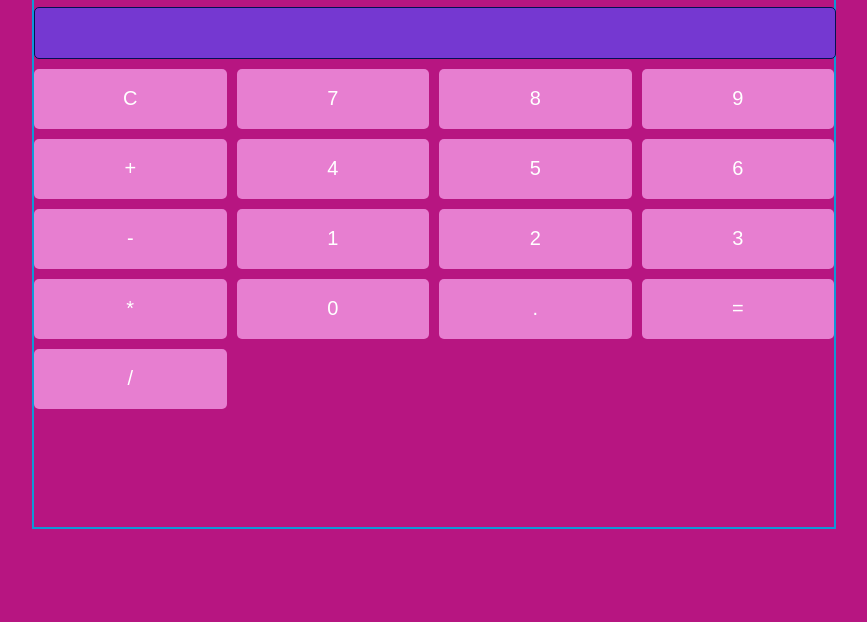
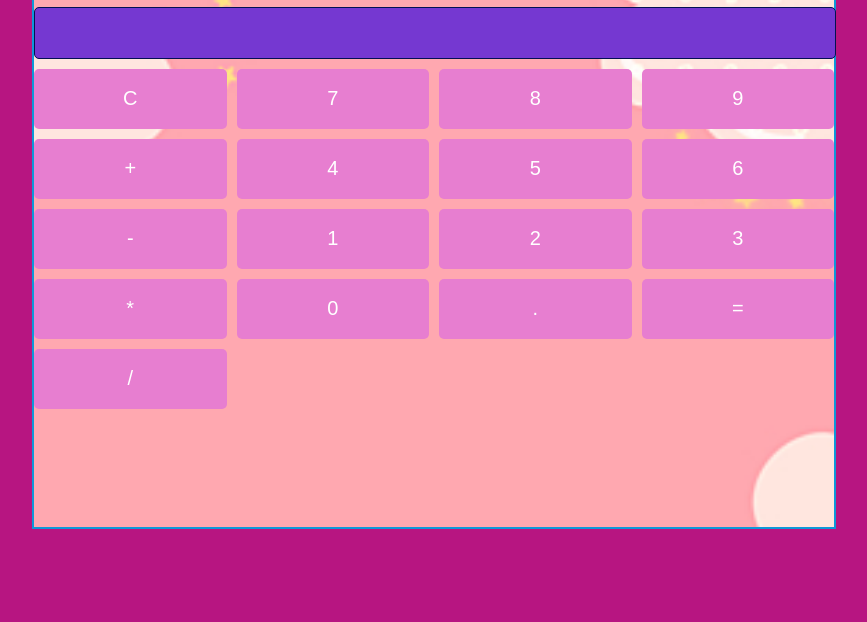
Before and after one commit to mirandajul/calculadora, a plain HTML site: page index.html in a window 1280 px wide. Shown: the part 178-800 px from the top of the page, without its empty margins (206-1073 px from the left). Drawn offline with Linux system fonts and the light colour scheme.

Commit message:
maria julia imagem

```diff
--- a/style.css
+++ b/style.css
@@ -27,7 +27,7 @@ height: 600px; /* Altura aumentada para 600 pixels */
 margin: 0 auto; /* Centraliza a calculadora horizontalmente na página */
 text-align: center;
   padding-top: 10px;
-  background-image: url('img/WhatsApp\ Image\ 2023-10-05\ at\ 14.12.07.jpeg');
+  background-image: url('img/pngtree-pink-cute-clouds-background-image_583113.jpg');
   background-size: cover; /* Ajusta a imagem para cobrir todo o elemento */
   background-repeat: no-repeat; /* Evita que a imagem seja repetida */
   }
```
Also changed, not shown: img/pngtree-pink-cute-clouds-background-image_583113.jpg (added).
